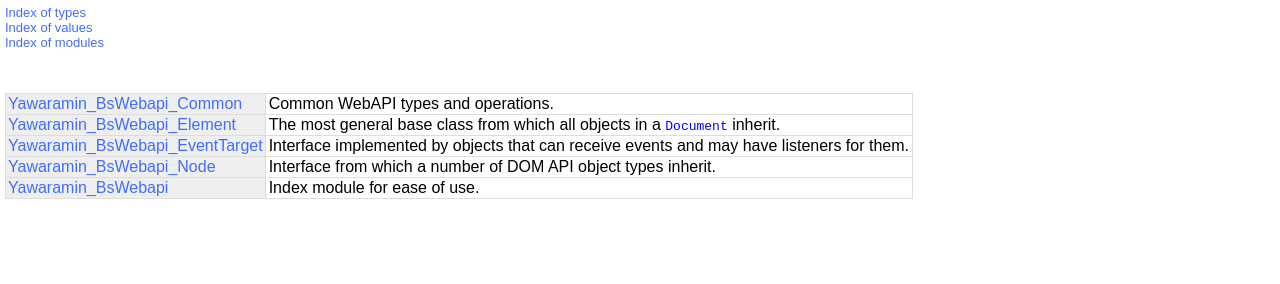
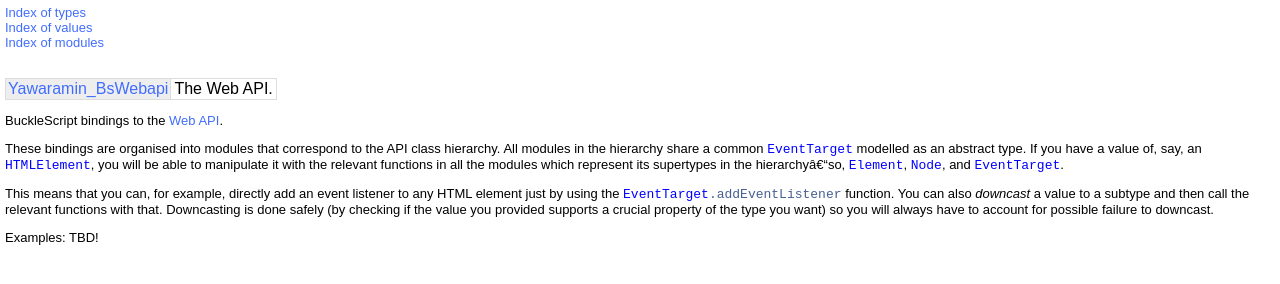
Before and after one commit to yawaramin/bs-webapi, a website: page docs/index.html in a window 1280 px wide. Drawn offline with Linux system fonts and the light colour scheme.

Commit message:
Reorganise documentation
Use the OCamldoc index.html page as the main entry point to the
documentation, and show only the top-level module on that page.

Also move module documentation into the index module.

```diff
--- a/docs/index.html
+++ b/docs/index.html
@@ -20,30 +20,38 @@
 <li><a href="index_values.html">Index of values</a></li>
 <li><a href="index_modules.html">Index of modules</a></li>
 </ul>
-<br/><br>
+
+<br>
 <table class="indextable">
-<tr><td class="module"><a href="Yawaramin_BsWebapi_Common.html">Yawaramin_BsWebapi_Common</a></td><td><div class="info">
-Common WebAPI types and operations.
-</div>
-</td></tr>
-<tr><td class="module"><a href="Yawaramin_BsWebapi_Element.html">Yawaramin_BsWebapi_Element</a></td><td><div class="info">
-The most general base class from which all objects in a <code class="code"><span class="constructor">Document</span></code>
-    inherit.
-</div>
-</td></tr>
-<tr><td class="module"><a href="Yawaramin_BsWebapi_EventTarget.html">Yawaramin_BsWebapi_EventTarget</a></td><td><div class="info">
-Interface implemented by objects that can receive events and may have
-    listeners for them.
-</div>
-</td></tr>
-<tr><td class="module"><a href="Yawaramin_BsWebapi_Node.html">Yawaramin_BsWebapi_Node</a></td><td><div class="info">
-Interface from which a number of DOM API object types inherit.
-</div>
-</td></tr>
 <tr><td class="module"><a href="Yawaramin_BsWebapi.html">Yawaramin_BsWebapi</a></td><td><div class="info">
-Index module for ease of use.
+The Web API.
 </div>
 </td></tr>
 </table>
+
+<p>
+
+BuckleScript bindings to the
+<a href=" https://developer.mozilla.org/en-US/docs/Web/API"> Web API</a>.
+<p>
+
+These bindings are organised into modules that correspond to the API
+class hierarchy. All modules in the hierarchy share a common
+<code class="code"><span class="constructor">EventTarget</span></code> modelled as an abstract type. If you have a value of, say,
+an <code class="code"><span class="constructor">HTMLElement</span></code>, you will be able to manipulate it with the relevant
+functions in all the modules which represent its supertypes in the
+hierarchy–so, <code class="code"><span class="constructor">Element</span></code>, <code class="code"><span class="constructor">Node</span></code>, and <code class="code"><span class="constructor">EventTarget</span></code>.
+<p>
+
+This means that you can, for example, directly add an event listener to
+any HTML element just by using the <code class="code"><span class="constructor">EventTarget</span>.addEventListener</code>
+function. You can also <i>downcast</i> a value to a subtype and then call
+the relevant functions with that. Downcasting is done safely (by checking
+if the value you provided supports a crucial property of the type you
+want) so you will always have to account for possible failure to
+downcast.
+<p>
+
+Examples: TBD!<br>
 </body>
 </html>
--- a/package.json
+++ b/package.json
@@ -5,7 +5,7 @@
     "clean": "bsb -clean-world",
     "build": "bsb -make-world",
     "watch": "bsb -make-world -w",
-    "docs": "ocamldoc -html -colorize-code -d docs -I node_modules/bs-platform/lib/ocaml -I lib/bs/src src/*.mli src/Yawaramin_BsWebapi.ml"
+    "docs": "ocamldoc -html -colorize-code -d docs -intro intro.ocamldoc -I node_modules/bs-platform/lib/ocaml -I lib/bs/src src/*.mli src/Yawaramin_BsWebapi.ml"
   },
   "keywords": [
     "BuckleScript",
```
Also changed, not shown: docs/Yawaramin_BsWebapi.Common.html (+4 -1 lines), docs/Yawaramin_BsWebapi.Element.html (+9 -1 lines), docs/Yawaramin_BsWebapi.EventTarget.html (+9 -1 lines), docs/Yawaramin_BsWebapi.Node.html (+8 -1 lines), docs/Yawaramin_BsWebapi.html (+19 -5 lines), docs/Yawaramin_BsWebapi_Element.html (+0 -6 lines), docs/Yawaramin_BsWebapi_EventTarget.html (+0 -6 lines), docs/Yawaramin_BsWebapi_Node.html (+0 -5 lines), docs/index_modules.html (+19 -10 lines), 5 other files.
